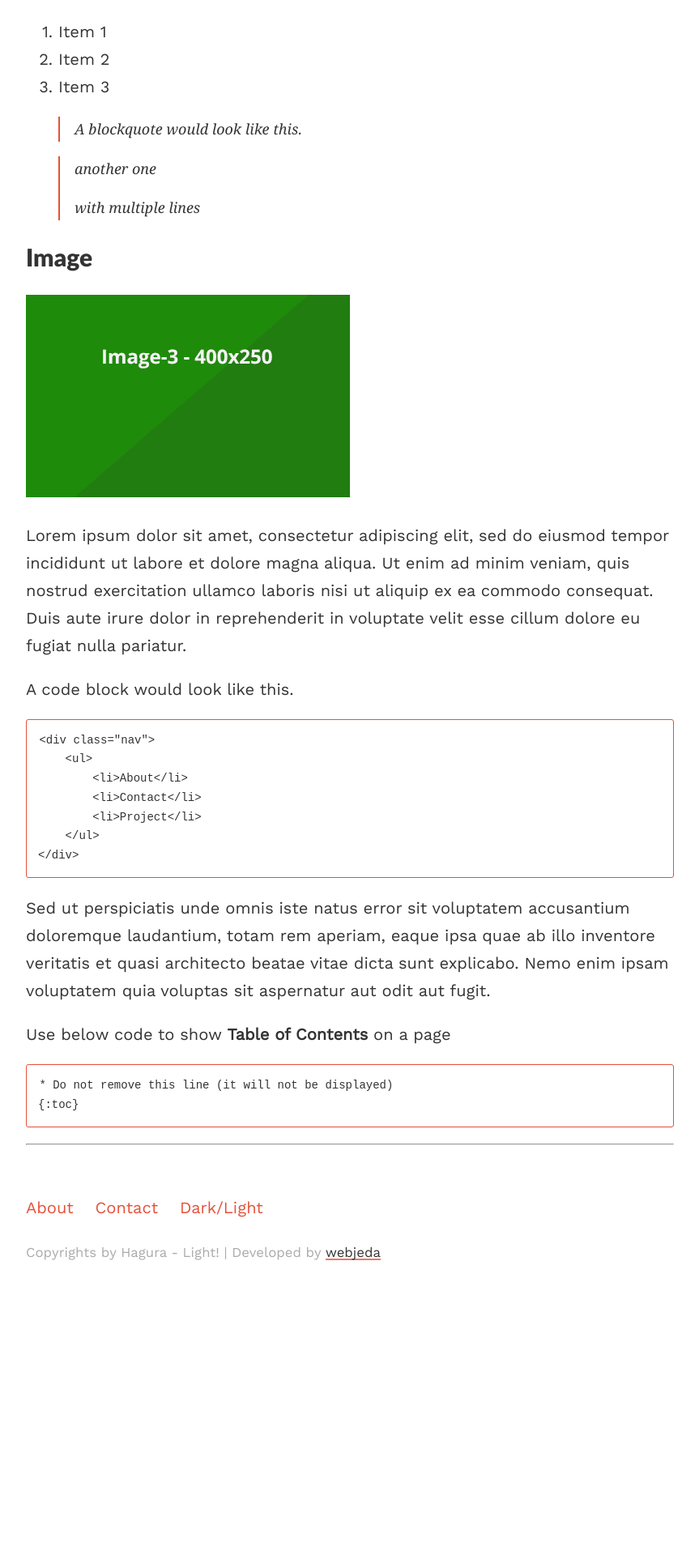
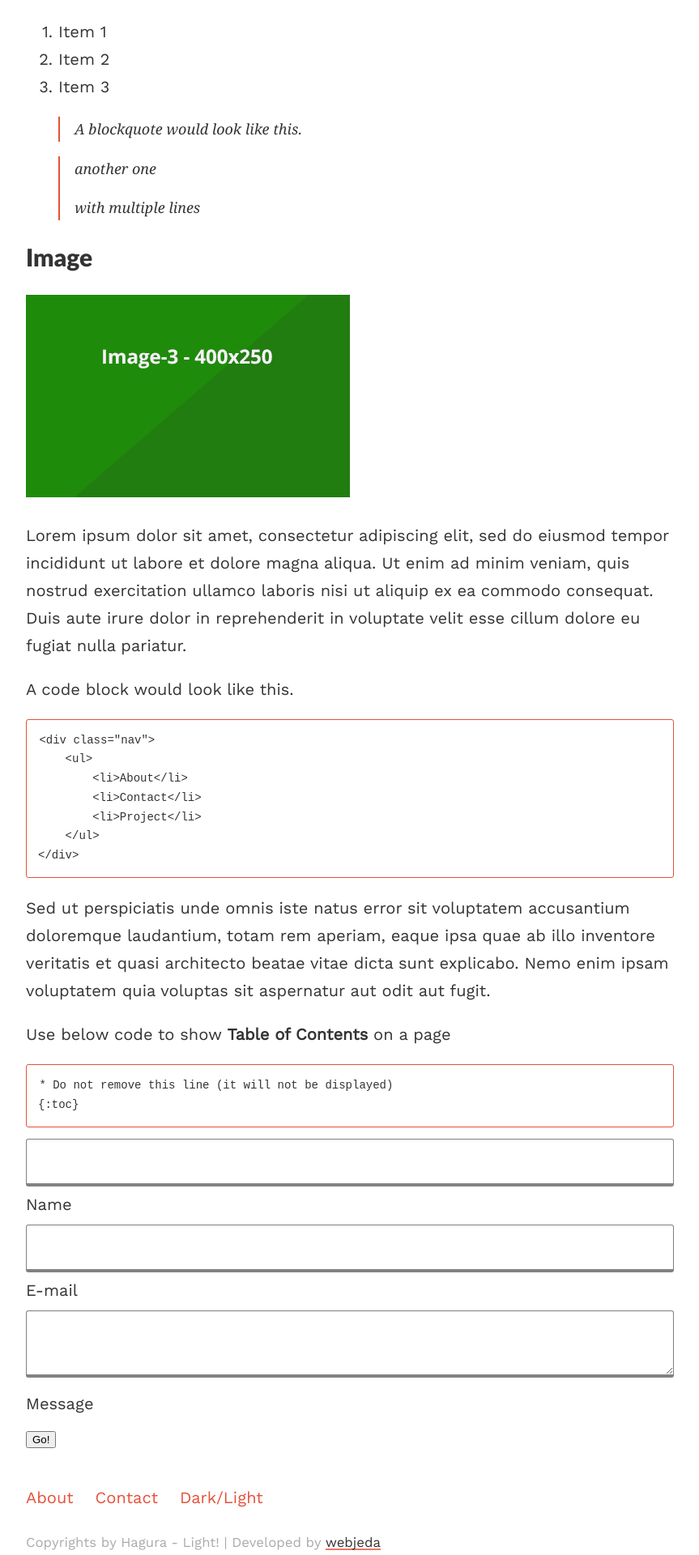
Before and after one commit to uwolf/blog, a Jekyll site: the page built from _posts/2016-05-07-elements.md, in a window 1280 px wide. Shown: the part 834-2754 px from the top of the page at 81% size, without its empty margins (208-1071 px from the left). Built offline with Jekyll 4.4.1, drawn with Linux system fonts in a browser that asks for light colours; comment, search, counter and statistics services are not loaded; before the commit the page ends 2396 px from its top, so only the background shows below that.

Commit message:
Comment form styling

```diff
--- a/_includes/staticman_form.html
+++ b/_includes/staticman_form.html
@@ -1,10 +1,18 @@
-<form method="POST" action="https://api.staticman.net/v2/entry/uwolf/blog/maste/comments">
-  <input name="options[redirect]" type="hidden" value="https://my-site.com">
+<form method="POST" id="comment-form" class="page__form js-form form" action="https://api.staticman.net/v2/entry/uwolf/blog/master/comments">
+  <input name="options[redirect]" type="hidden" value="{{site.url}}{{site.baseurl}}{{ page.url }}">
   <!-- e.g. "2016-01-02-this-is-a-post" -->
+<div class="form-group">
   <input name="options[slug]" type="hidden" value="{{ page.slug }}">
+</div>
+<div class="form-group">
   <label><input name="fields[name]" type="text">Name</label>
+</div>
+<div class="form-group">
   <label><input name="fields[email]" type="email">E-mail</label>
-  <label><textarea name="fields[message]"></textarea>Message</label>
+</div>
+<div class="form-group">
+  <label><textarea name="fields[comment]"></textarea>Message</label>
+</div>
 
   <button type="submit">Go!</button>
 </form>
--- a/_layouts/post.html
+++ b/_layouts/post.html
@@ -8,7 +8,5 @@ layout: default
 
 <!-- Comments only for posts -->
 {% if page.path contains '_posts' %}
-    {% if site.disqus-shortname %}
-        {% include disqus.html %}
-    {% endif %}
+        {% include staticman_form.html %}
 {% endif %}
--- a/_sass/style.scss
+++ b/_sass/style.scss
@@ -184,3 +184,48 @@ footer {
 .divider {
     margin: 1em 0;
 }
+
+form {
+  ul,
+  ol,
+  li {
+    list-style-type: none;
+    padding-left: 0;
+  }
+}
+
+.form-group {
+  margin-bottom: 0.5rem;
+}
+input,
+textarea,
+select,
+select[multiple="multiple"] {
+  background-color: #fff;
+  border-color: $form-border-color;
+  border-radius: $form-border-radius;
+  border-style: solid;
+  border-width: 1px 1px 4px 1px;
+  box-shadow: $form-box-shadow;
+  box-sizing: border-box;
+  font-family: $form-font-family;
+  font-size: $form-font-size;
+  margin-bottom: 0.25em;
+  padding: 0.75em;
+  transition: border-color;
+  width: 100%;
+
+  &:hover {
+    border-color: $form-border-color-hover;
+  }
+
+  &:focus {
+    border-color: $form-border-color-focus;
+    box-shadow: $form-box-shadow-focus;
+    outline: none;
+  }
+}
+
+textarea {
+  resize: vertical;
+}
--- a/css/main.scss
+++ b/css/main.scss
@@ -25,7 +25,16 @@ $content-width:    800px;
 $on-palm:          600px;
 $on-laptop:        1000px;
 
-
+// Forms
+$form-border-color: $grey-color;
+$form-border-radius: 3px;
+$form-box-shadow: inset 0 1px 3px hsla(0, 0%, 0%, 0.06);
+$form-border-color-focus: $grey-color;
+$form-box-shadow-focus: $form-box-shadow,
+  0 0 5px rgba(mix(#000, $form-border-color-focus, 10%), 0.7);
+$form-font-family: $base-font-family;
+$form-font-size: $base-font-size;
+$form-border-color-hover: mix(#000, $form-border-color, 10%);
 
 // Use media queries like this:
 // @include media-query($on-palm) {
```
